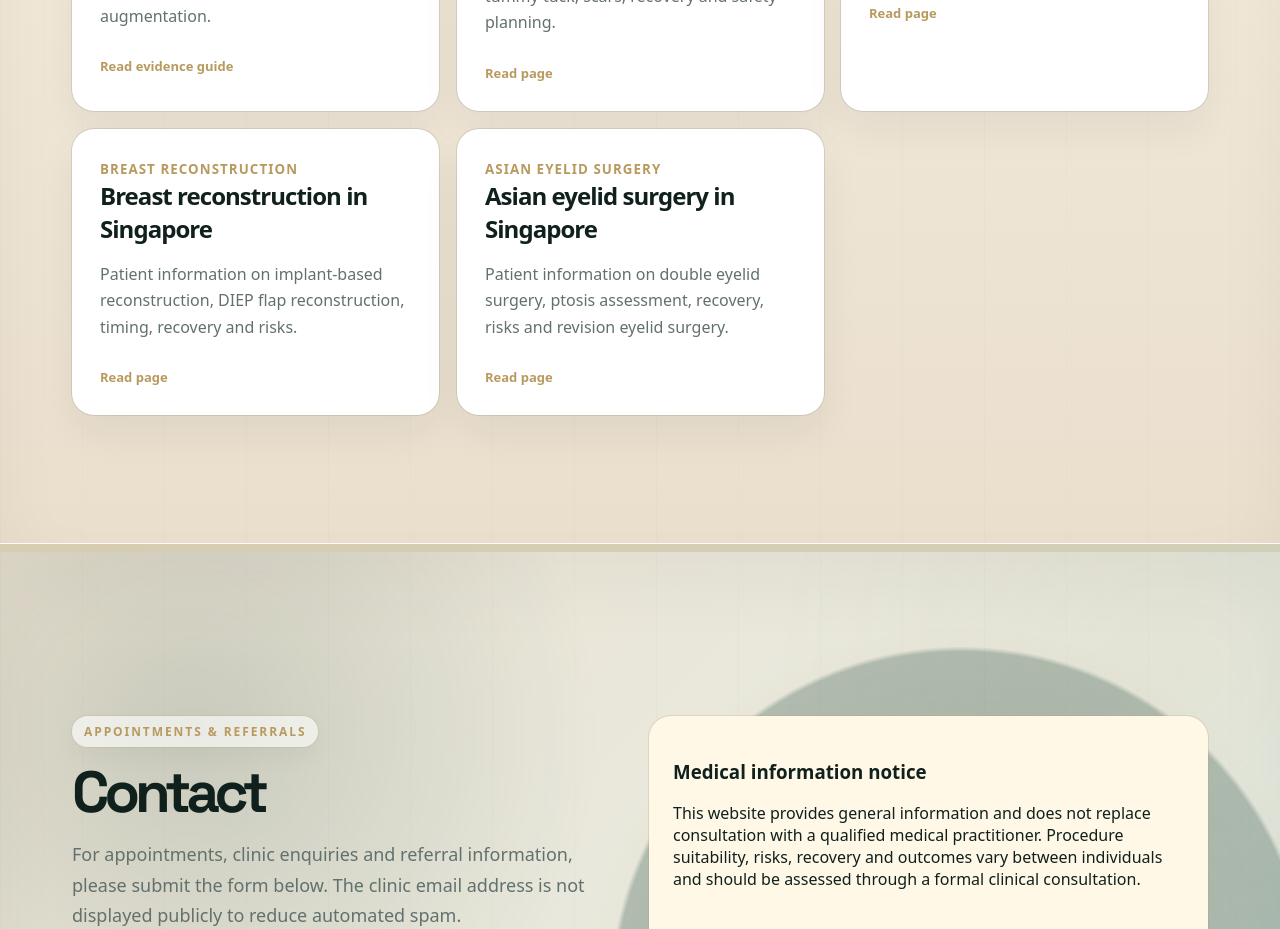
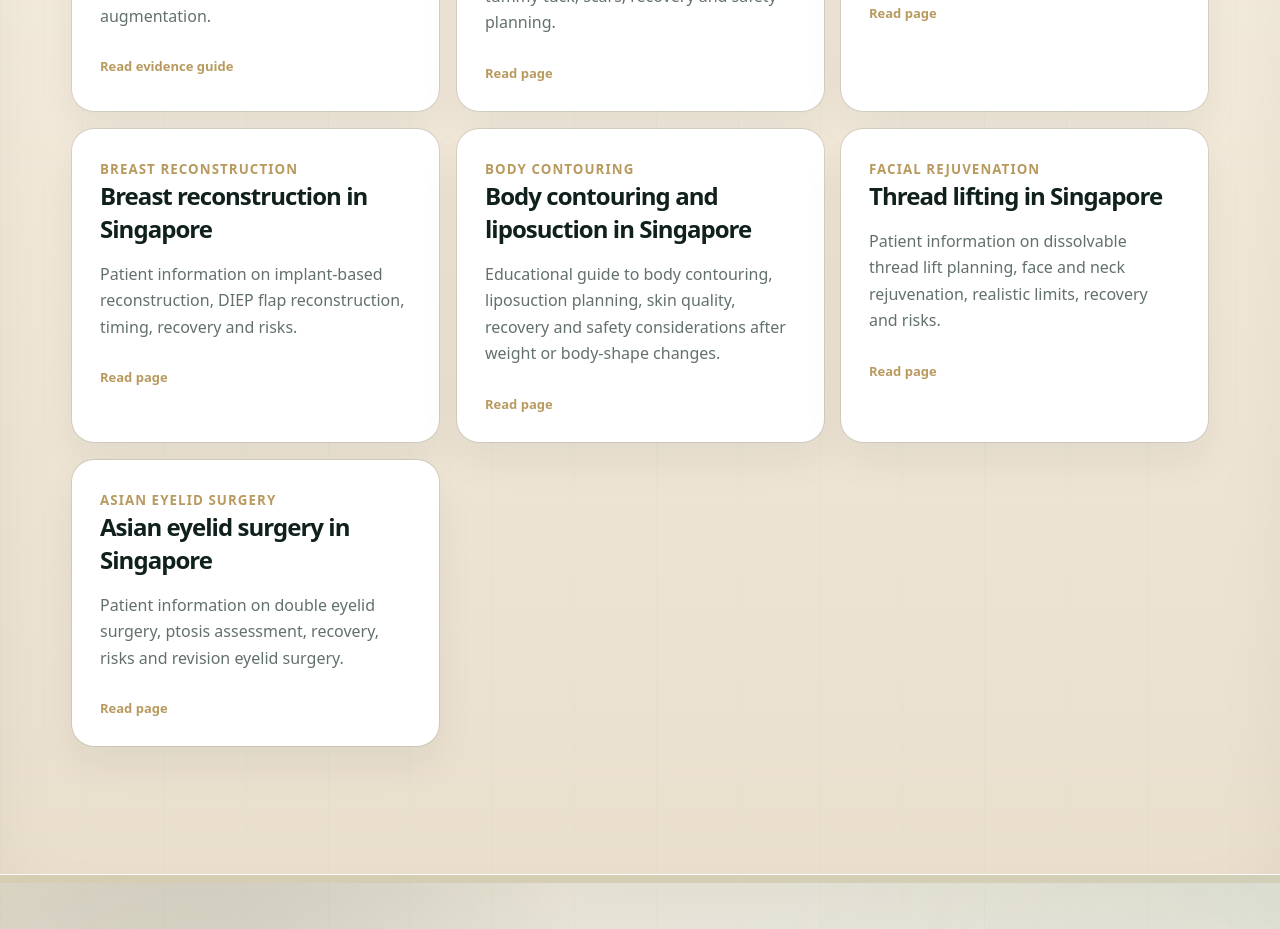
Before and after one commit to zatyrical/plasticwebsite, a Next.js app: page / in a window 1280 px wide. Shown: the part 7440-8369 px from the top of the page. Built offline with nearby package versions, Linux system fonts and the light colour scheme.

Commit message:
Strengthen homepage links to body contouring and thread lifting

```diff
--- a/app/page.tsx
+++ b/app/page.tsx
@@ -195,6 +195,8 @@ export default function Home() {
             <a className="card blog-card linked-card" href="/tummy-tuck-singapore"><small>Tummy tuck</small><h3>Tummy tuck / abdominoplasty in Singapore</h3><p>Patient guide to loose abdominal skin, diastasis recti repair, mini versus full tummy tuck, scars, recovery and safety planning.</p><span>Read page</span></a>
             <a className="card blog-card linked-card" href="/breast-aesthetic-surgery-singapore"><small>Breast aesthetic surgery</small><h3>Breast aesthetic surgery in Singapore</h3><p>Breast augmentation, lift, reduction, asymmetry correction, implant planning, screening and recovery considerations.</p><span>Read page</span></a>
             <a className="card blog-card linked-card" href="/breast-reconstruction-singapore"><small>Breast reconstruction</small><h3>Breast reconstruction in Singapore</h3><p>Patient information on implant-based reconstruction, DIEP flap reconstruction, timing, recovery and risks.</p><span>Read page</span></a>
+            <a className="card blog-card linked-card" href="/body-contouring-liposuction-singapore"><small>Body contouring</small><h3>Body contouring and liposuction in Singapore</h3><p>Educational guide to body contouring, liposuction planning, skin quality, recovery and safety considerations after weight or body-shape changes.</p><span>Read page</span></a>
+            <a className="card blog-card linked-card" href="/thread-lifting-singapore"><small>Facial rejuvenation</small><h3>Thread lifting in Singapore</h3><p>Patient information on dissolvable thread lift planning, face and neck rejuvenation, realistic limits, recovery and risks.</p><span>Read page</span></a>
             <a className="card blog-card linked-card" href="/asian-eyelid-surgery-singapore"><small>Asian eyelid surgery</small><h3>Asian eyelid surgery in Singapore</h3><p>Patient information on double eyelid surgery, ptosis assessment, recovery, risks and revision eyelid surgery.</p><span>Read page</span></a>
           </div>
         </div>
```
